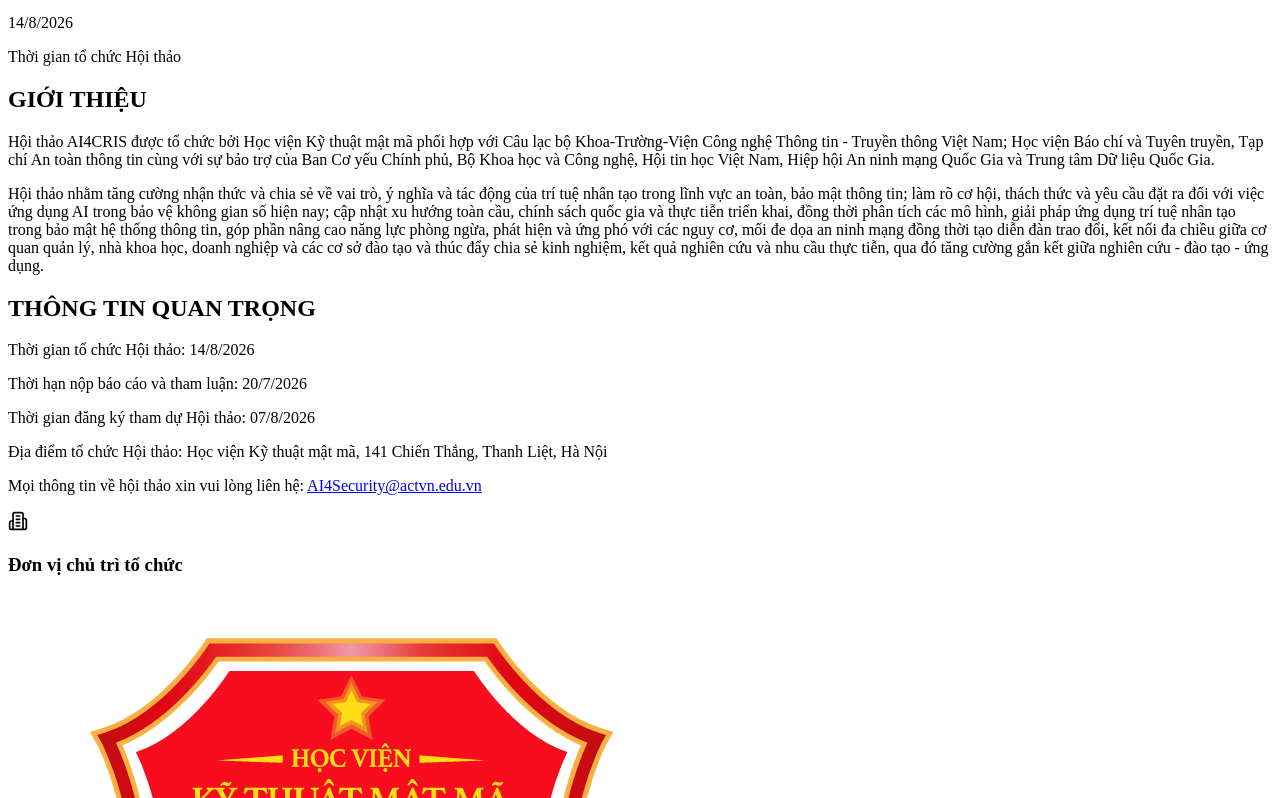
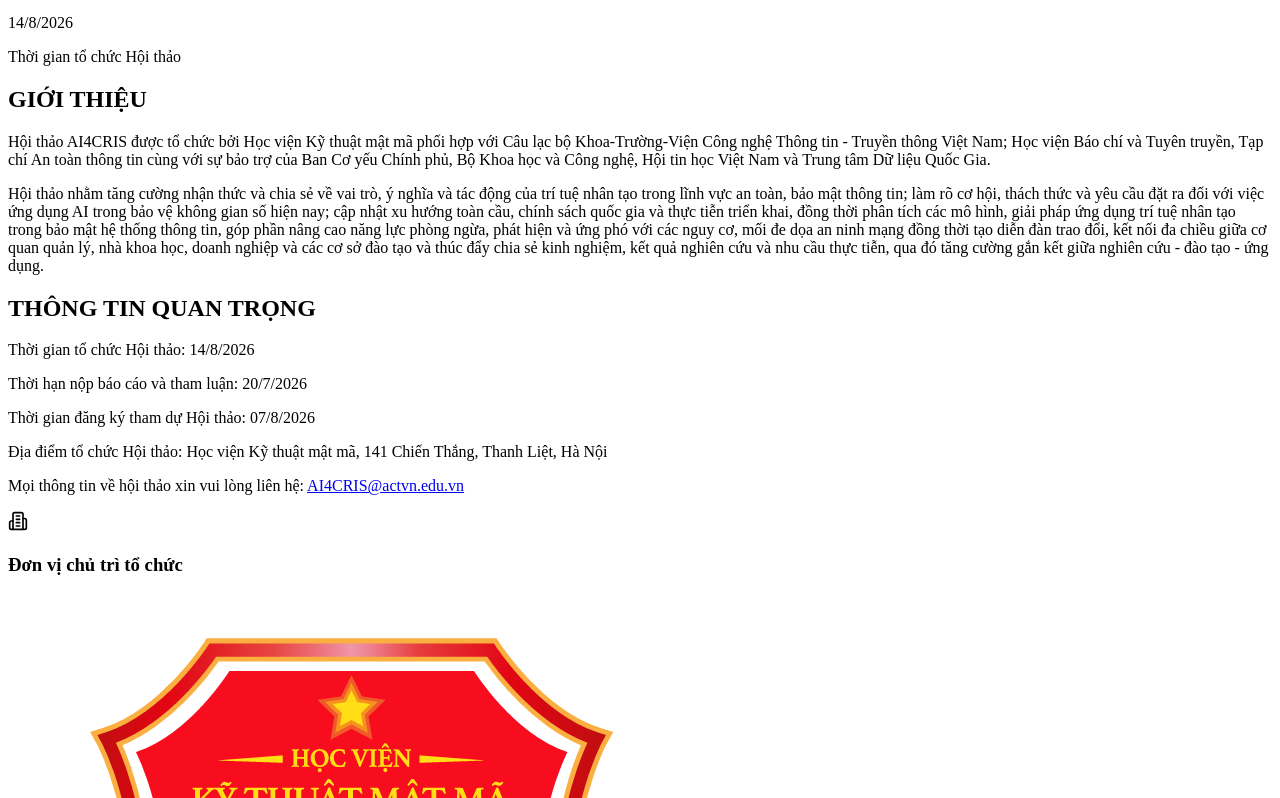
Before and after one commit to ChauTungDuong/VCRIS-2026, a React (Vite) app: page / in a window 1280 px wide. Shown: the part 2162-2960 px from the top of the page. Built offline with nearby package versions, Linux system fonts and the light colour scheme; no server answers; the HTML template or start-up script is replaced by a standard one.

Commit message:
Fix 18.6

```diff
--- a/index.html
+++ b/index.html
@@ -4,7 +4,8 @@
     <head>
       <meta charset="UTF-8" />
       <meta name="viewport" content="width=device-width, initial-scale=1.0" />
-      <title>Conference Website Redesign</title>
+      <title>AI4CRIS</title>
+      <link rel="icon" type="image/png" href="/images/kma.png" />
     </head>
 
     <body>
--- a/src/app/data/conferenceData.ts
+++ b/src/app/data/conferenceData.ts
@@ -9,7 +9,7 @@
   location: "Học viện Kỹ thuật mật mã, Hà Nội, Việt Nam",
   address: "141 Chiến Thắng, Thanh Liệt, Hà Nội",
   easyChairUrl: "https://easychair.org/conferences/?conf=ai4cris2026",
-  contactEmail: "AI4Security@actvn.edu.vn",
+  contactEmail: "AI4CRIS@actvn.edu.vn",
   website: "https://ai4cris.org",
 };
 
@@ -71,7 +71,7 @@
     conferenceDates: "14/8/2026",
   },
   aboutTheConference: [
-    "Hội thảo AI4CRIS được tổ chức bởi Học viện Kỹ thuật mật mã phối hợp với Câu lạc bộ Khoa-Trường-Viện Công nghệ Thông tin - Truyền thông Việt Nam; Học viện Báo chí và Tuyên truyền, Tạp chí An toàn thông tin cùng với sự bảo trợ của Ban Cơ yếu Chính phủ, Bộ Khoa học và Công nghệ, Hội tin học Việt Nam, Hiệp hội An ninh mạng Quốc Gia và Trung tâm Dữ liệu Quốc Gia.",
+    "Hội thảo AI4CRIS được tổ chức bởi Học viện Kỹ thuật mật mã phối hợp với Câu lạc bộ Khoa-Trường-Viện Công nghệ Thông tin - Truyền thông Việt Nam; Học viện Báo chí và Tuyên truyền, Tạp chí An toàn thông tin cùng với sự bảo trợ của Ban Cơ yếu Chính phủ, Bộ Khoa học và Công nghệ, Hội tin học Việt Nam và Trung tâm Dữ liệu Quốc Gia.",
     "Hội thảo nhằm tăng cường nhận thức và chia sẻ về vai trò, ý nghĩa và tác động của trí tuệ nhân tạo trong lĩnh vực an toàn, bảo mật thông tin; làm rõ cơ hội, thách thức và yêu cầu đặt ra đối với việc ứng dụng AI trong bảo vệ không gian số hiện nay; cập nhật xu hướng toàn cầu, chính sách quốc gia và thực tiễn triển khai, đồng thời phân tích các mô hình, giải pháp ứng dụng trí tuệ nhân tạo trong bảo mật hệ thống thông tin, góp phần nâng cao năng lực phòng ngừa, phát hiện và ứng phó với các nguy cơ, mối đe dọa an ninh mạng đồng thời tạo diễn đàn trao đổi, kết nối đa chiều giữa cơ quan quản lý, nhà khoa học, doanh nghiệp và các cơ sở đào tạo và thúc đẩy chia sẻ kinh nghiệm, kết quả nghiên cứu và nhu cầu thực tiễn, qua đó tăng cường gắn kết giữa nghiên cứu - đào tạo - ứng dụng."
   ],
   conferenceTracks,
@@ -88,7 +88,6 @@
   { name: "Ban Cơ yếu Chính phủ", src: "/images/bcy.png", role: "Đơn vị bảo trợ", link: "https://bcy.gov.vn/" },
   { name: "Bộ Khoa học và Công nghệ", src: "/images/bkhcn.png", role: "Đơn vị bảo trợ", link: "https://mst.gov.vn/" },
   { name: "Hiệp hội tin học Việt Nam", src: "/images/vaip.jpg", role: "Đơn vị bảo trợ", link: "http://vaip.org.vn/" },
-  { name: "Hiệp hội An ninh mạng Quốc Gia", src: "/images/nca.png", role: "Đơn vị bảo trợ", link: "https://nca.org.vn/" },
   { name: "Trung tâm Dữ liệu Quốc Gia", src: "/images/ttdlqg.jpg", role: "Đơn vị bảo trợ", link: "https://www.facebook.com/ttdlqg/?locale=vi_VN" }
 ];
 
@@ -121,7 +120,6 @@
     "Ban Cơ yếu Chính phủ",
     "Bộ Khoa học và Công nghệ",
     "Hiệp hội tin học Việt Nam",
-    "Hiệp hội An ninh mạng Quốc Gia",
     "Trung tâm Dữ liệu Quốc Gia"
   ],
 };
@@ -184,7 +182,7 @@
 
 export const submissionText = {
   about: [
-    `Hội thảo AI4CRIS do Học viện Kỹ thuật mật mã chủ trì phối hợp với FISU Việt Nam, Học viện Báo chí và Tuyên truyền và Tạp chí An toàn thông tin tổ chức cùng với sự bảo trợ của Ban Cơ yếu Chính phủ, Bộ Khoa học và Công nghệ, Hội tin học Việt Nam, Hiệp hội An ninh mạng Quốc Gia và Trung tâm Dữ liệu Quốc Gia. Hội thảo là diễn đàn trao đổi học thuật và thực tiễn về ứng dụng trí tuệ nhân tạo trong an toàn thông tin, an ninh mạng và bảo vệ dữ liệu. Sự kiện nhằm cập nhật xu hướng công nghệ, chính sách và các giải pháp trí tuệ nhân tạo tiên tiến, đồng thời kết nối cơ quan quản lý, nhà khoa học, doanh nghiệp và cơ sở đào tạo để thúc đẩy nghiên cứu, hợp tác và chuyển giao công nghệ phục vụ bảo vệ không gian số quốc gia.`,
+    `Hội thảo AI4CRIS do Học viện Kỹ thuật mật mã chủ trì phối hợp với FISU Việt Nam, Học viện Báo chí và Tuyên truyền và Tạp chí An toàn thông tin tổ chức cùng với sự bảo trợ của Ban Cơ yếu Chính phủ, Bộ Khoa học và Công nghệ, Hội tin học Việt Nam và Trung tâm Dữ liệu Quốc Gia. Hội thảo là diễn đàn trao đổi học thuật và thực tiễn về ứng dụng trí tuệ nhân tạo trong an toàn thông tin, an ninh mạng và bảo vệ dữ liệu. Sự kiện nhằm cập nhật xu hướng công nghệ, chính sách và các giải pháp trí tuệ nhân tạo tiên tiến, đồng thời kết nối cơ quan quản lý, nhà khoa học, doanh nghiệp và cơ sở đào tạo để thúc đẩy nghiên cứu, hợp tác và chuyển giao công nghệ phục vụ bảo vệ không gian số quốc gia.`,
     `Ban Tổ chức trân trọng kính mời các nhà nghiên cứu, giảng viên, chuyên gia, cán bộ quản lý, nghiên cứu sinh, học viên và doanh nghiệp gửi bài báo cáo khoa học tham gia các phiên chuyên đề của Hội thảo.`
   ],
   tracks: [
--- a/src/app/pages/Home.tsx
+++ b/src/app/pages/Home.tsx
@@ -125,7 +125,7 @@
           <p><span className="font-semibold">Thời hạn nộp báo cáo và tham luận:</span> 20/7/2026</p>
           <p><span className="font-semibold">Thời gian đăng ký tham dự Hội thảo:</span> 07/8/2026</p>
           <p><span className="font-semibold">Địa điểm tổ chức Hội thảo:</span> Học viện Kỹ thuật mật mã, 141 Chiến Thắng, Thanh Liệt, Hà Nội</p>
-          <p><span className="font-semibold">Mọi thông tin về hội thảo xin vui lòng liên hệ:</span> <a href="mailto:AI4Security@actvn.edu.vn" className="text-cipher hover:underline">AI4Security@actvn.edu.vn</a></p>
+          <p><span className="font-semibold">Mọi thông tin về hội thảo xin vui lòng liên hệ:</span> <a href="mailto:AI4CRIS@actvn.edu.vn" className="text-cipher hover:underline">AI4CRIS@actvn.edu.vn</a></p>
         </div>
       </section>
     </div>
--- a/src/app/pages/Registration.tsx
+++ b/src/app/pages/Registration.tsx
@@ -48,7 +48,7 @@
                 <div className="text-[15px] text-slate space-y-2">
                   <p><span className="font-semibold text-ink">Ms. Vương Thị Hải Hà</span></p>
                   <p>SĐT: 0984 346 162</p>
-                  <p>Email: <a href="mailto:AI4Security@actvn.edu.vn" className="text-cipher hover:underline">AI4Security@actvn.edu.vn</a></p>
+                  <p>Email: <a href="mailto:AI4CRIS@actvn.edu.vn" className="text-cipher hover:underline">AI4CRIS@actvn.edu.vn</a></p>
                 </div>
               </div>
 
--- a/src/app/pages/Submission.tsx
+++ b/src/app/pages/Submission.tsx
@@ -153,7 +153,7 @@
             </h2>
           </div>
           <div className="space-y-3 text-[16px] text-slate" style={{ fontFamily: "var(--font-body)" }}>
-            <p><span className="font-semibold text-ink">Email:</span> <a href="mailto:AI4Security@actvn.edu.vn" className="text-cipher hover:underline">AI4Security@actvn.edu.vn</a></p>
+            <p><span className="font-semibold text-ink">Email:</span> <a href="mailto:AI4CRIS@actvn.edu.vn" className="text-cipher hover:underline">AI4CRIS@actvn.edu.vn</a></p>
             <p><span className="font-semibold text-ink">Website:</span> <a href="https://ai4cris.actvn.edu.vn" target="_blank" rel="noopener noreferrer" className="text-cipher hover:underline">https://ai4cris.actvn.edu.vn</a></p>
           </div>
           <p className="text-[16px] text-slate leading-relaxed mt-6">
```
